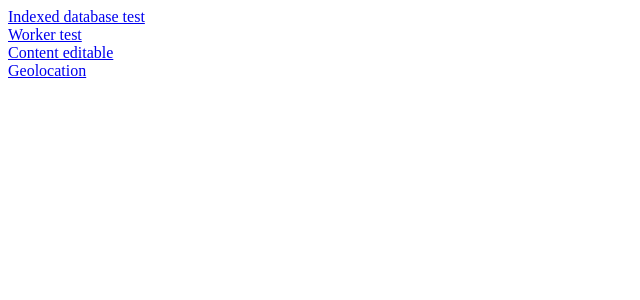
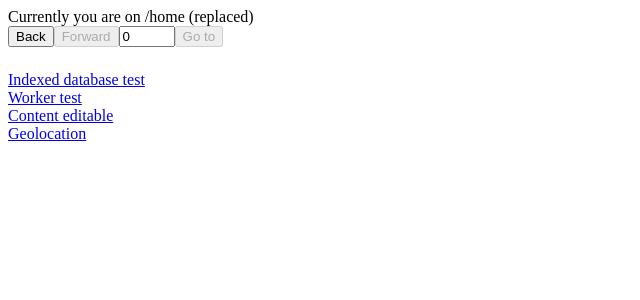
Before and after one commit to alexbolbat/platform-internals, a Vue app: page /home in a window 1280 px wide. Shown: the top 300 px of the page, without its empty margins (0-640 px from the left). Built offline with nearby package versions, Linux system fonts and the light colour scheme.

Commit message:
added history

```diff
--- a/src/App.vue
+++ b/src/App.vue
@@ -1,7 +1,9 @@
 <script setup lang="ts">
+import HistoryTest from './components/history-test.vue'
 </script>
 
 <template>
+  <history-test/>
   <router-view/>
 </template>
 
--- /dev/null
+++ b/src/components/history-test.vue
@@ -0,0 +1,69 @@
+<template>
+  <div class="history-test">
+    <div>Currently you are on {{ historyState.current }} ({{ historyState.replaced ? '' : 'not ' }}replaced)</div>
+    <button
+      :disabled="historyState.position <= 0"
+      @click="back"
+    >Back {{ historyState.back }}</button>
+    <button
+      :disabled="historyState.position >= historyLength - 1"
+      @click="forward"
+    >Forward {{ historyState.forward }}</button>
+    <input
+      v-model="gotoIndex"
+      type="number"
+      :min="-historyState.position"
+      :max="historyLength - historyState.position - 1"
+    >
+    <button
+      :disabled="gotoIndex === 0"
+      @click="goTo"
+    >Go to</button>
+  </div>
+</template>
+
+<script lang="ts" setup>
+interface HistoryState {
+  back: string | null
+  current: string | null
+  forward: string | null
+  position: number
+  replaced: boolean
+  scroll: { x: number; y: number } | null
+}
+
+import { computed, onUnmounted, ref } from 'vue'
+
+const historyState = ref<HistoryState>(window.history.state)
+const gotoIndex = ref(0)
+
+const historyLength = computed(() => window.history.length)
+
+function back () {
+  window.history.back()
+}
+
+function forward () {
+  window.history.forward()
+}
+
+function handlePopState (event: PopStateEvent) {
+  historyState.value = event.state
+}
+
+function goTo () {
+  window.history.go(gotoIndex.value)
+}
+
+onUnmounted(() => {
+  removeEventListener('popstate', handlePopState)
+})
+
+addEventListener('popstate', handlePopState)
+</script>
+
+<style scoped>
+.history-test {
+    margin-bottom: 24px;
+}
+</style>
```
Also changed, not shown: src/router.ts (+6 -2 lines).
